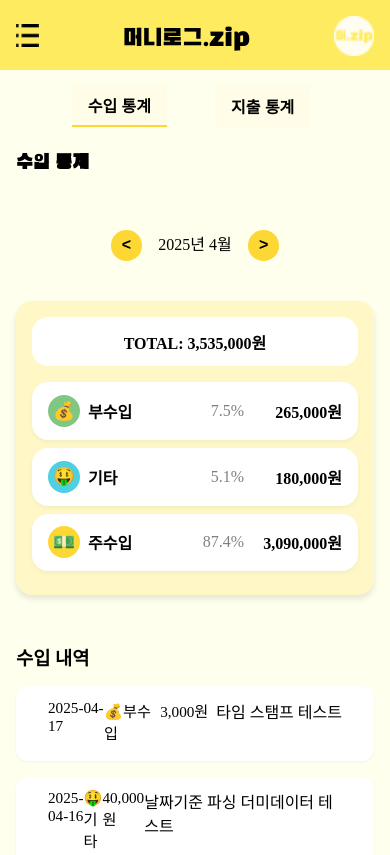
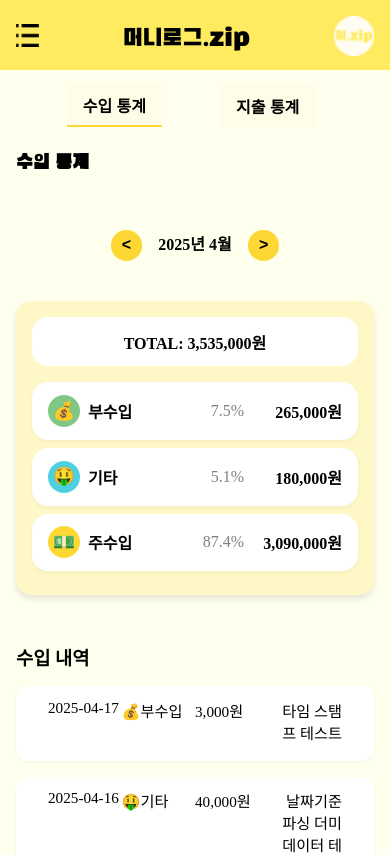
Before and after one commit to ByeongwooAn/-Skeletone-Project-Household-Ledger, a Vue app: page /cashmonth-statistics in a window 390 px wide. Shown: the top 855 px of the page. Built offline with nearby package versions, Linux system fonts and the light colour scheme; data requests are answered from the project's data file.

Commit message:
<style>: 수입, 지출 통계 모바일 내역 css 수정
1. 수입/지출 내역 정렬 수정
- 날짜, 카테고리, 금액은 왼쪽 / 메모는 오른쪽 정렬

2. 화면 크기 조정에 따라 단어 단위별 줄바꿈하는 css 추가

```diff
--- a/db.json
+++ b/db.json
@@ -106,9 +106,9 @@
       "name": "홍길동",
       "nickname": "홍",
       "email": "123@ㅜㅁㅍㄷㄱ.채ㅡ",
-            "mode": "dark",
+      "mode": "light",
       "themeColor": "Orange",
-            "fontSetting": "Sunflower"
+      "fontSetting": "Do hyeon"
     }
   ]
 }
--- a/src/css/statistics.css
+++ b/src/css/statistics.css
@@ -140,7 +140,7 @@
   font-weight: bold;
 }
 
-/* 디테일 리스트 */
+/* 수입/지출 내역 */
 .details-list {
   margin-top: 3rem;
 }
@@ -161,6 +161,12 @@
 .detail-card .detail-amount {
   flex: 1;
   font-size: 0.95rem;
+  text-align: left;
+}
+.detail-card .detail-memo {
+  flex: 1;
+  font-size: 0.95rem;
+  text-align: right;
 }
 
 /* 모바일 버전 */
@@ -173,7 +179,7 @@
     display: flex;
     flex-direction: row;
     justify-content: center;
-    gap: 40px;
+    gap: 50px;
   }
 
   .tab-menu .tab {
@@ -191,6 +197,7 @@
     display: flex;
     justify-content: center;
     margin: 1rem 0;
+    font-weight: bold;
   }
 
   .desktop-date-selector {
@@ -209,7 +216,7 @@
   .chart-summary-container {
     flex-direction: column;
   }
-
+  /*카테고리별 요약 단어 단위별 줄바꿈*/
   .card .category {
     word-break: keep-all;
     white-space: normal;
@@ -223,4 +230,9 @@
   .detail-card span {
     margin-bottom: 0.3rem;
   }
+  /*수입/지출 내역 단어 단위별 줄바꿈*/
+  .detail-card .detail-category {
+    word-break: keep-all;
+    white-space: normal;
+  }
 }
```
Lines whose indentation alone changed are shown as unchanged.
